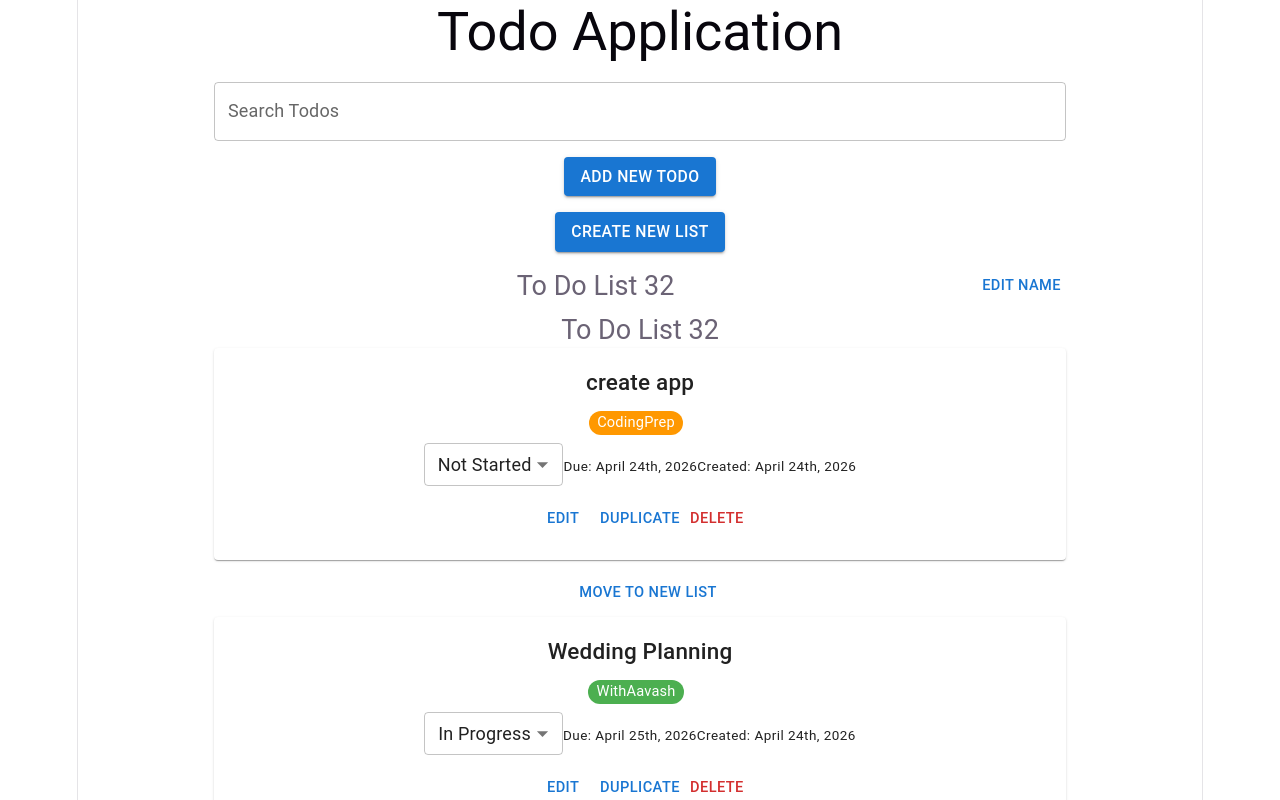
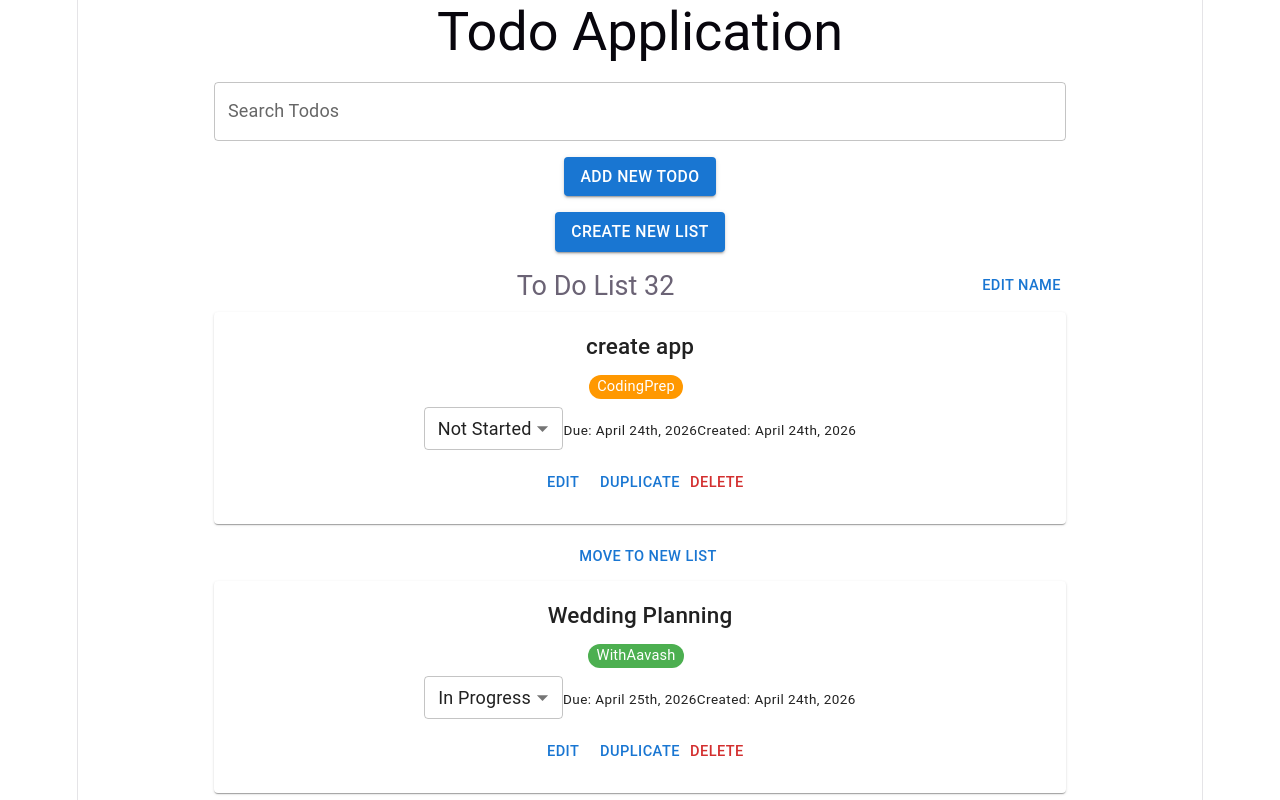
Before and after one commit to eetaylor5/test-to-do-app, a React (Vite) app: page / in a window 1280 px wide. Shown: the top 800 px of the page. Built offline with nearby package versions, Linux system fonts and the light colour scheme; data requests are answered from the project's data file.

Commit message:
Fix: Removed duplicate list name

```diff
--- a/src/components/TodoList.jsx
+++ b/src/components/TodoList.jsx
@@ -11,7 +11,6 @@ const TodoList = ({ list, todos, onUpdateTodo, onDeleteTodo, onDuplicateTodo, on
 
   return (
     <Box sx={{ mb: 4 }}>
-      <Typography variant="h5">{list.name}</Typography>
       {listTodos.map(todo => (
         <Box key={todo.id}>
           <TodoItem
```
